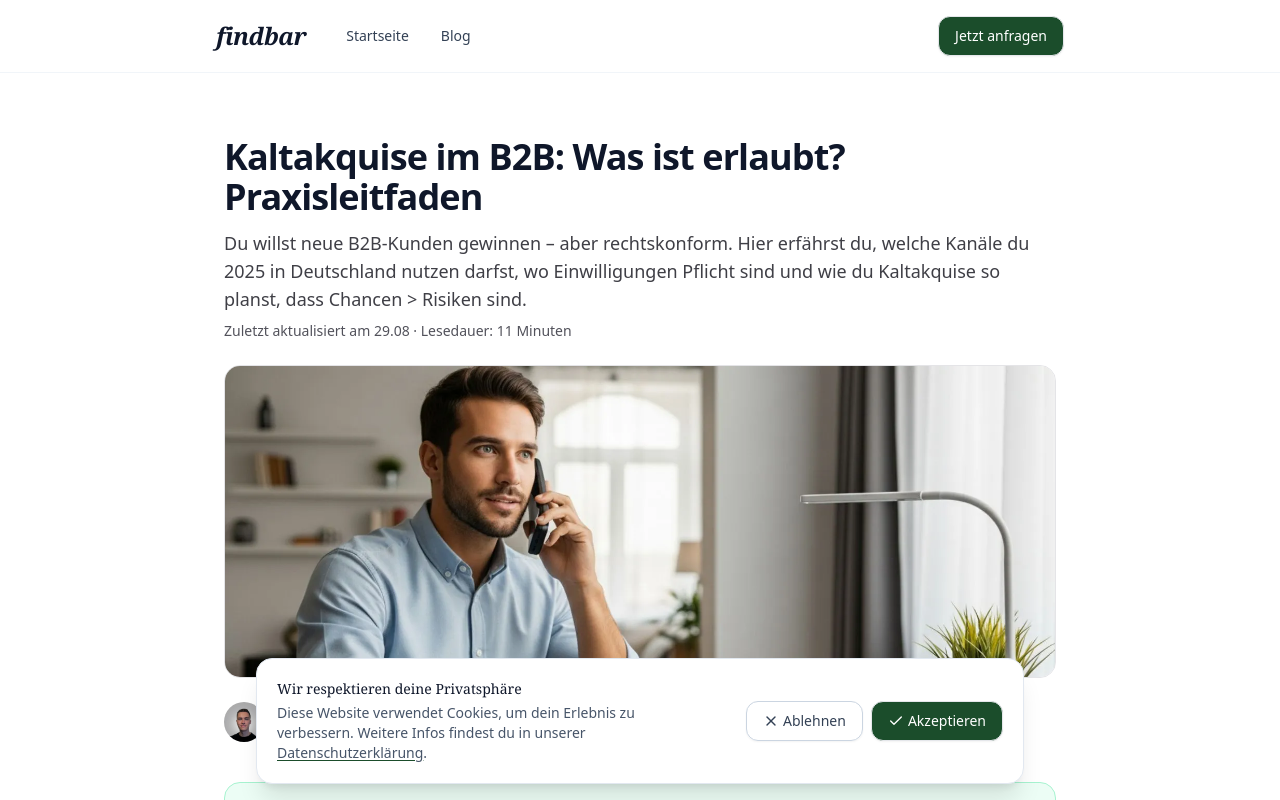
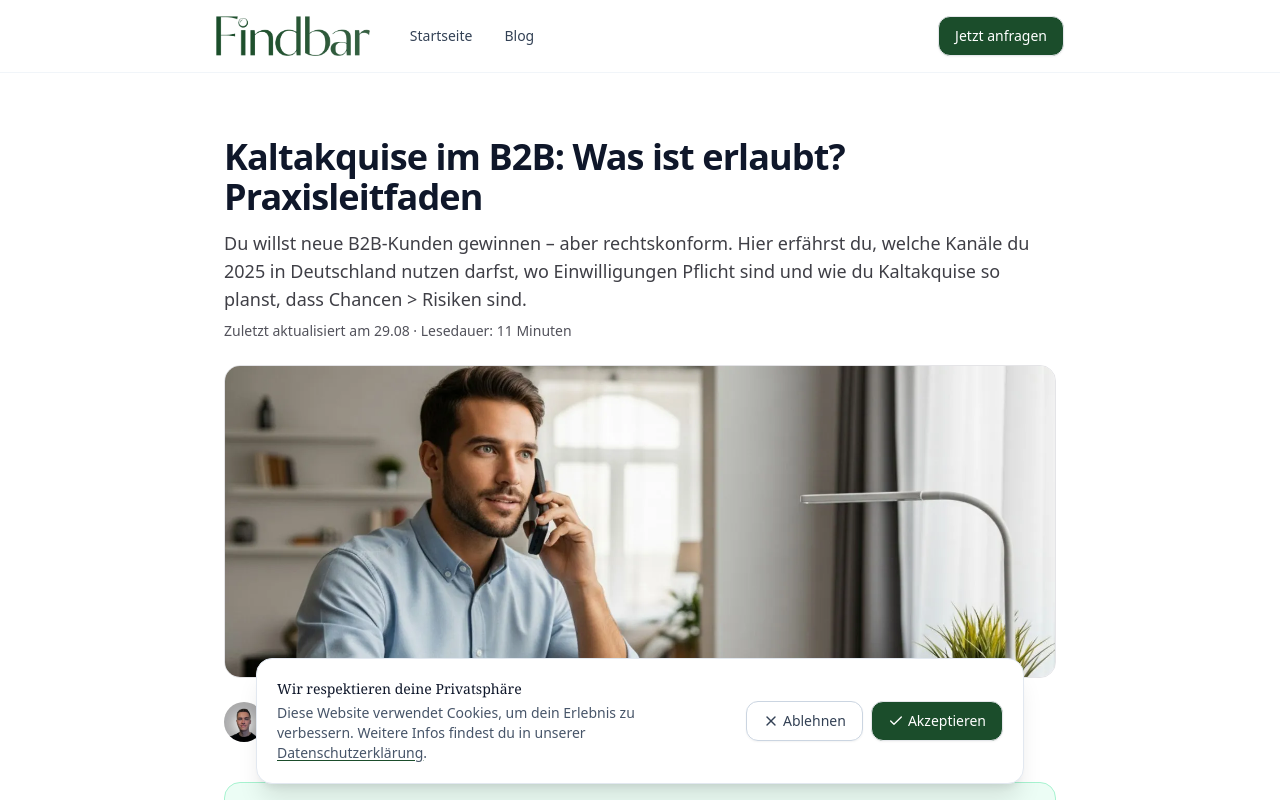
Before and after one commit to lennartnm/findbar_website, a Next.js app: page /blog/kaltakquise-b2b-was-ist-erlaubt in a window 1280 px wide. Shown: the top 800 px of the page. Built offline with nearby package versions, Linux system fonts and the light colour scheme.

Commit message:
Update Header.tsx

```diff
--- a/src/components/ui/Header.tsx
+++ b/src/components/ui/Header.tsx
@@ -1,4 +1,5 @@
 "use client";
+import Image from "next/image";
 import { Button } from "@/components/ui/button";
 
 export default function Header() {
@@ -7,13 +8,20 @@ export default function Header() {
       <div className="w-full max-w-4xl mx-auto px-6 py-4 flex items-center justify-between">
         {/* Linke Seite: Brand + Navigation */}
         <div className="flex items-center gap-10">
-          {/* Brand */}
+          {/* Brand (Logo) */}
           <a
             href="/"
-            className="text-xl md:text-2xl font-serif italic font-bold tracking-tight text-slate-900 hover:opacity-90"
+            className="inline-flex items-center"
             aria-label="findbar – Startseite"
           >
-            findbar
+            <Image
+              src="/Findbar%20Logo%20PNG.webp"
+              alt="findbar Logo"
+              width={160}
+              height={40}
+              priority
+              className="h-8 md:h-10 w-auto"
+            />
           </a>
 
           {/* Navigation */}
```
